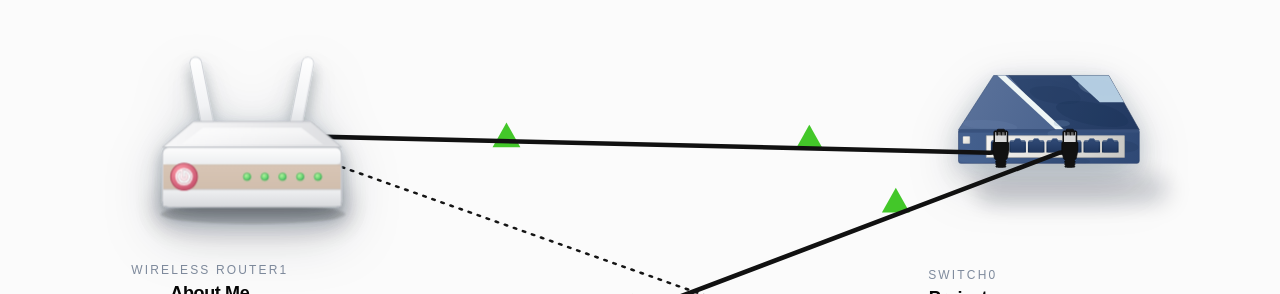
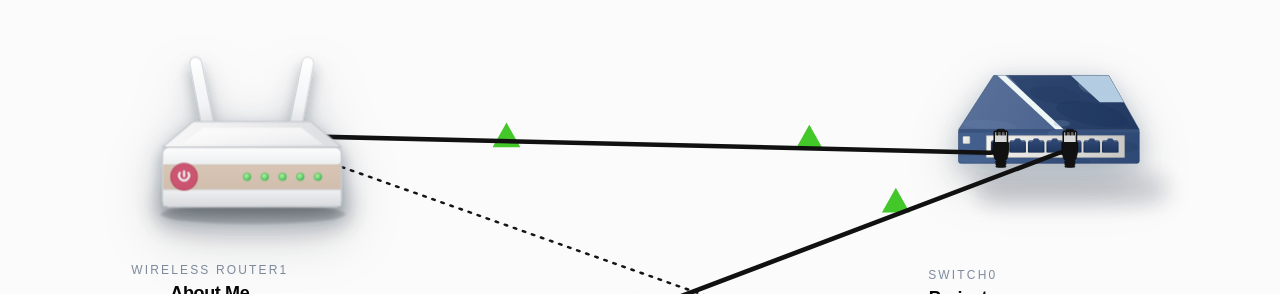
Before and after one commit to roopeaal/portfolio, a Next.js app: page / in a window 1280 px wide. Shown: the part 129-423 px from the top of the page. Built offline with nearby package versions, Linux system fonts and the light colour scheme.

Commit message:
style: make router power icon symmetric and remove light inner red

```diff
--- a/components/topology-hero.tsx
+++ b/components/topology-hero.tsx
@@ -1842,7 +1842,6 @@ function RouterIllustration({
     frontBand: `${uid}-router-front-band`,
     frontBottom: `${uid}-router-front-bottom`,
     powerOuter: `${uid}-router-power-outer`,
-    powerInner: `${uid}-router-power-inner`,
     led: `${uid}-router-led`,
     ledGlow: `${uid}-router-led-glow`,
     bodyShadow: `${uid}-router-body-shadow`,
@@ -1918,14 +1917,9 @@ function RouterIllustration({
             </linearGradient>
 
             <radialGradient id={ids.powerOuter} cx="36%" cy="30%" r="78%">
-              <stop offset="0%" stopColor="#ff9ba8" />
-              <stop offset="65%" stopColor="#d8687f" />
-              <stop offset="100%" stopColor="#c64f6b" />
-            </radialGradient>
-
-            <radialGradient id={ids.powerInner} cx="34%" cy="28%" r="70%">
-              <stop offset="0%" stopColor="#fff4f6" />
-              <stop offset="100%" stopColor="#f0d4da" />
+              <stop offset="0%" stopColor="#cf5673" />
+              <stop offset="65%" stopColor="#cc5471" />
+              <stop offset="100%" stopColor="#c8516d" />
             </radialGradient>
 
             <radialGradient id={ids.led} cx="38%" cy="34%" r="70%">
@@ -2007,31 +2001,10 @@ function RouterIllustration({
             <path d="M80 236H440" stroke="#c3c7cd" strokeWidth="1.8" opacity={frontLineOpacity} />
 
             <ellipse cx="122" cy="210" rx="27" ry="27" fill={`url(#${ids.powerOuter})`} stroke="#b44c61" strokeWidth="2.2" />
-            <ellipse cx="122" cy="210" rx="18" ry="18" fill={`url(#${ids.powerInner})`} />
-            <circle
-              cx="122"
-              cy="210"
-              r="11.2"
-              fill="none"
-              stroke="rgba(118,44,63,0.34)"
-              strokeWidth="5.4"
-              strokeLinecap="round"
-              strokeDasharray="60 16"
-              transform="rotate(-90 122 210)"
-            />
-            <path d="M122 197.8V209.8" stroke="rgba(118,44,63,0.34)" strokeWidth="5.4" strokeLinecap="round" />
-            <circle
-              cx="122"
-              cy="210"
-              r="10.9"
-              fill="none"
-              stroke="#f4f7f8"
-              strokeWidth="4.4"
-              strokeLinecap="round"
-              strokeDasharray="58 18"
-              transform="rotate(-90 122 210)"
-            />
-            <path d="M122 198.2V209.4" stroke="#f4f7f8" strokeWidth="4.4" strokeLinecap="round" />
+            <path d="M113 202 A10.5 10.5 0 1 0 131 202" fill="none" stroke="rgba(118,44,63,0.34)" strokeWidth="5.4" strokeLinecap="round" />
+            <path d="M122 198.4V209.2" stroke="rgba(118,44,63,0.34)" strokeWidth="5.4" strokeLinecap="round" />
+            <path d="M113.4 202 A10.1 10.1 0 1 0 130.6 202" fill="none" stroke="#f4f7f8" strokeWidth="4.4" strokeLinecap="round" />
+            <path d="M122 198.6V209.2" stroke="#f4f7f8" strokeWidth="4.4" strokeLinecap="round" />
 
             {ledXs.map((x, index) => {
               const isOn = ledStates[index];
```
